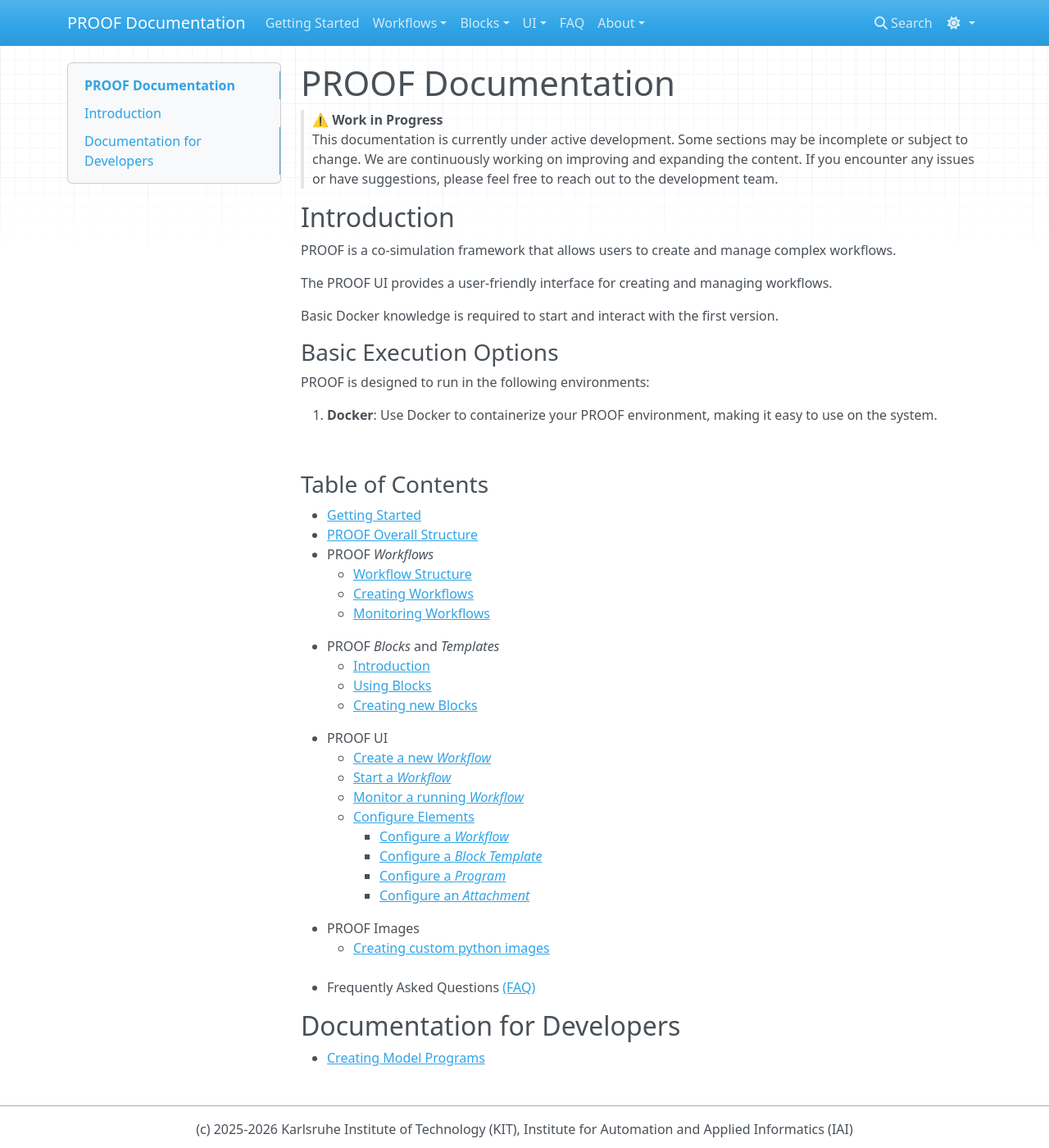
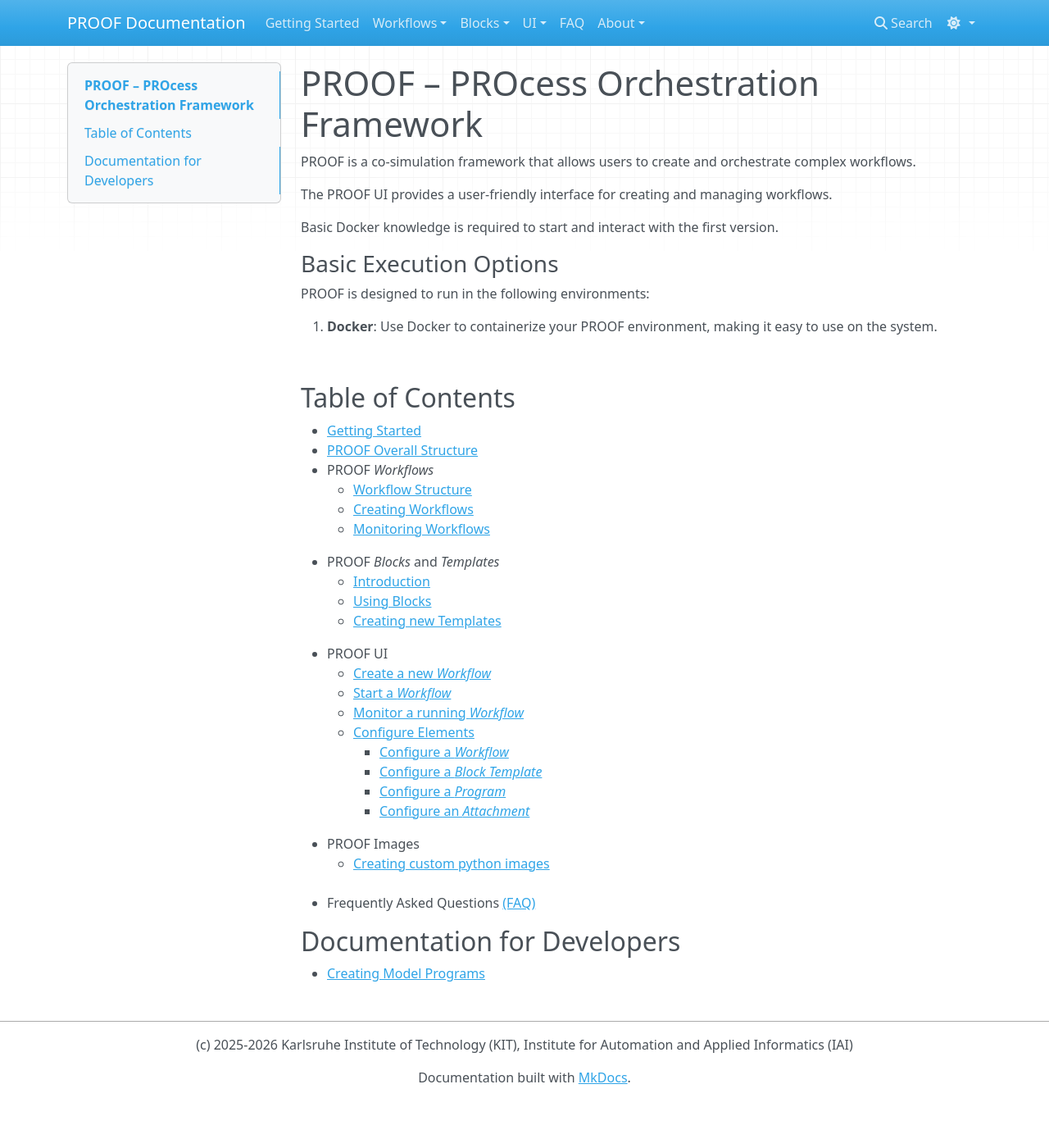
Before and after one commit to KIT-IAI-PROOF/kit-iai-proof.github.io, an MkDocs documentation site: the page built from docs/index.md, in a window 1280 px wide and 1400 px high. Shown: the whole window at 82% size. Built offline with MkDocs 1.6.1, drawn with Linux system fonts in a browser that asks for light colours; nearby versions of some CDN libraries.

Commit message:
added documentation for ports, standard ports and feedback loops in p… (#8)
* remove WIP warning and minor adjustments on welcome page issue
* extend and unify faq section
Add
* standard ports
* port handling
* feedback loops in proof workflows
* faq section to feedback loops
---------
Co-authored-by: Michael Maier <michael.maier@kit.edu>

```diff
--- a/docs/GettingStarted/getting-started.md
+++ b/docs/GettingStarted/getting-started.md
@@ -64,6 +64,18 @@
 
 - Stop PROOF using the stopPROOF.bat file.
 
+## Standard Ports
+PROOF is using certain port numbers per default and therefore expects them not to be allocated at the time of the start. These ports are:
+- proof-keycloak: 8080
+- proof-postgres: 5432
+- proof-redis: 6379
+- proof-config-manager: 8100
+- proof-orchestrator: 8200
+- proof-frontend: 80
+- proof-rabbitmq: 5672, 15672, 15674, 61613
+
+In case these port need to be changed (e.g. one of them is already in use), they can be adjusted in the docker-compose.prod.yaml file under proof-environment/docker. \
+In case it is unclear why rabbitmq requires multiple ports, see the rabbitmq documentation [here](https://www.rabbitmq.com/docs/networking).
 
 ## Data exchange
 Data exchange with PROOF works via the `proof-environment/data` folder structure:
--- a/docs/faq.md
+++ b/docs/faq.md
@@ -25,6 +25,9 @@
 - Input values and workflow parameters
 - Status of individual blocks
 
+### Does PROOF support feedback loops in simulations?
+Yes, PROOF generally supports feedback loops in simulations. While the technical prerequisites are provided, the decision whether a feedback loop is plausible in a certain context is the responsibility of the workflow designer.
+
 ### Which Docker images can be used in Block Templates?
 Block Templates typically use the PROOF worker images from the GitHub Container Registry:
 
@@ -35,26 +38,26 @@
 
 ## Troubleshooting
 
-#### The command 'docker' could not be found in this WSL 2 distro.
+### The command 'docker' could not be found in this WSL 2 distro.
 Start the Docker Desktop application.
 
-#### It looks like you have tried to invoke the docker CLI from the docker-desktop WSL2 distribution. This is not supported.
+### It looks like you have tried to invoke the docker CLI from the docker-desktop WSL2 distribution. This is not supported.
 Ensure to use the Ubuntu distro in WSL and not your Docker-Desktop distro.
 
-#### Unable to get image 'ghcr.io/kit-iai-proof/<a-proof-image>': permission denied while trying to connect to the Docker daemon socket at unix:///var/run/docker.sock
+### Unable to get image 'ghcr.io/kit-iai-proof/<a-proof-image>': permission denied while trying to connect to the Docker daemon socket at unix:///var/run/docker.sock
 Enable the setting "Enable Integration with my default WSL distro" in Docker Desktop, for details see [here](https://stackoverflow.com/questions/63497928/ubuntu-wsl-with-docker-could-not-be-found)
 
-#### My workflow won't start. What should I check?
+### My workflow won't start. What should I check?
 1. Ensure all required inputs are configured
 2. Check that all blocks are properly connected
 3. Verify that the workflow is saved
 4. Check the monitoring panel for error messages
 5. Review logs for detailed error information
 
-#### Blocks are not connecting. Why?
+### Blocks are not connecting. Why?
 Blocks can only connect if their inputs and outputs are compatible (same data type). Compatible connections are indicated by matching colors. Check that you're connecting compatible pin types.
 
-#### Where can I find logs?
+### Where can I find logs?
 Logs are available in the *Monitoring* panel of the PROOF UI. Select a workflow execution or blocks to view its logs and status information.
 
 Model log files are stored in the file system at `proof-environment/data/executions/[execution-id]/` for offline analysis and troubleshooting.
--- a/docs/index.md
+++ b/docs/index.md
@@ -1,12 +1,16 @@
-# PROOF Documentation
+# PROOF – PROcess Orchestration Framework
 
+<!--
 > **⚠️ Work in Progress**
 > This documentation is currently under active development. Some sections may be incomplete or subject to change.
 > We are continuously working on improving and expanding the content. If you encounter any issues or have suggestions,
 > please feel free to reach out to the development team.
+-->
 
+<!--
 ## Introduction
-PROOF is a co-simulation framework that allows users to create and manage complex workflows.
+-->
+PROOF is a co-simulation framework that allows users to create and orchestrate complex workflows.
 
 The PROOF UI provides a user-friendly interface for creating and managing workflows.
 
@@ -43,7 +47,7 @@
 -->
 <br>
 
-### Table of Contents
+## Table of Contents
 <!--
 - [Introduction](#introduction)
   - [Basic Execution Options](#basic-execution-options)
@@ -61,7 +65,7 @@
 - PROOF *Blocks* and *Templates*
     - [Introduction](Block/overview.md)
     - [Using Blocks](UI/using-proof-blocks.md)
-    - [Creating new Blocks](Block/creating-new-templates.md)
+    - [Creating new Templates](Block/creating-new-templates.md)
 <!--
 - PROOF *Workflows*
     - [Workflow Structure](Workflow/proof-workflows.md#workflow-structure)
--- a/mkdocs.yml
+++ b/mkdocs.yml
@@ -32,7 +32,7 @@
   - Blocks:
     - Introduction: Block/overview.md
     - Using Blocks: UI/using-proof-blocks.md
-    - Creating new Blocks: Block/creating-new-templates.md
+    - Creating new Templates: Block/creating-new-templates.md
     #- Changing Blocks: Block/using-proof-blocks.md
   #- Program: Program/proof-programs.md
     #- Overview: Program/proof-programs.md
```
Also changed, not shown: other parts of docs/faq.md (+5 -1 lines), docs/UI/creating-workflows.md (+6 -0 lines).
